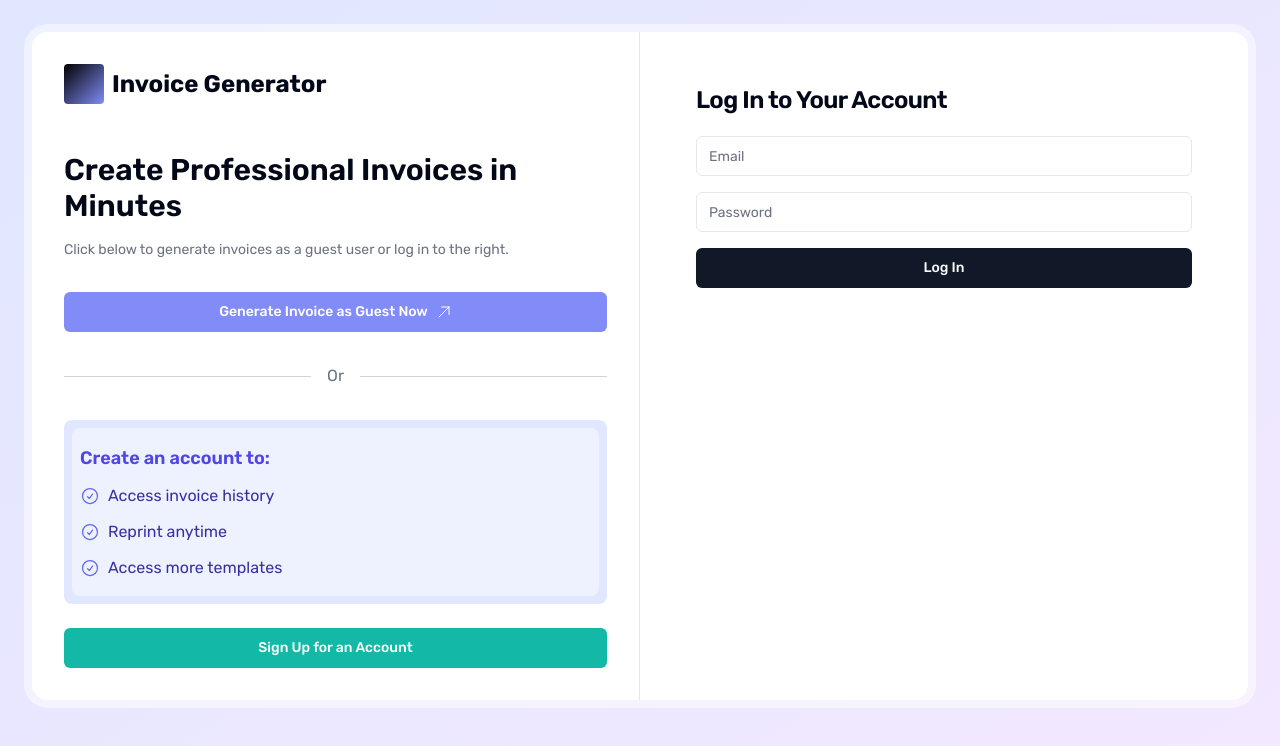
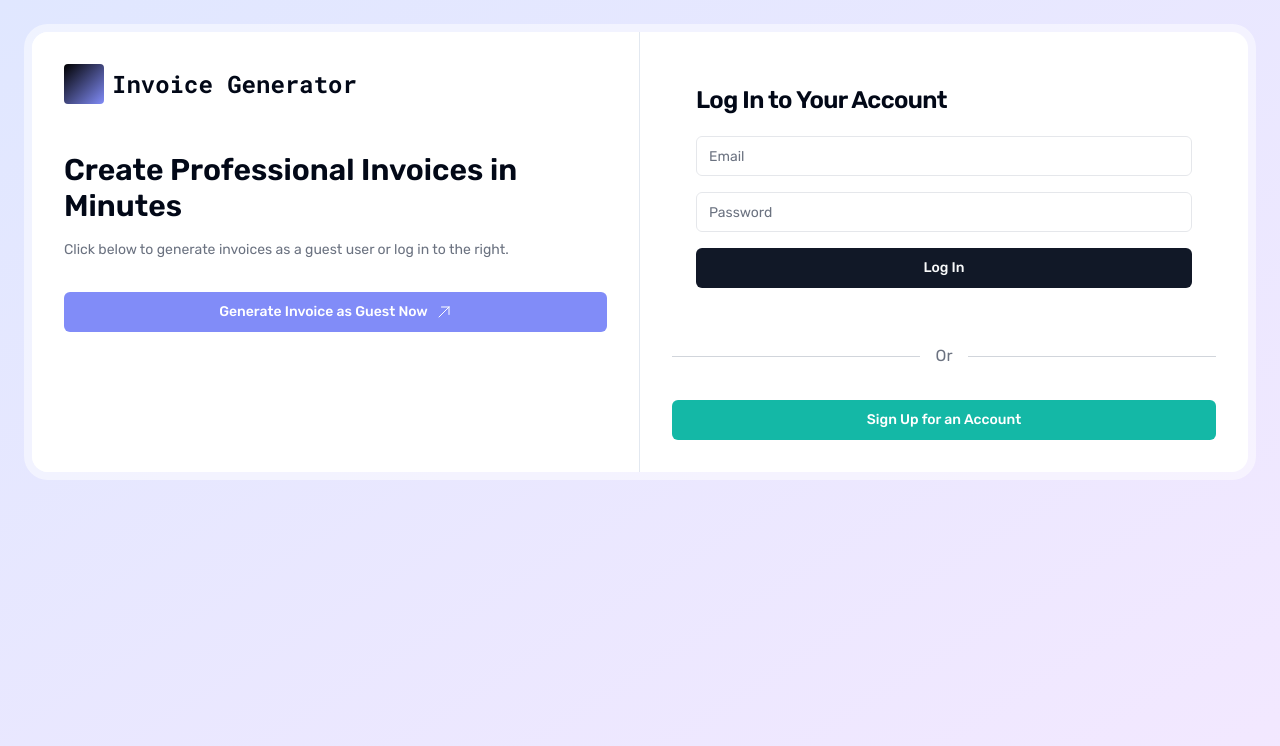
Before and after one commit to auskr4/invoice-generator, a React (Vite) app: page / in a window 1280 px wide. Shown: the top 746 px of the page. Built offline with nearby package versions, Linux system fonts and the light colour scheme; a web font is replaced by a local one; what @react-pdf/renderer would draw is missing.

Commit message:
move sign up to right side landing

```diff
--- a/src/components/InvoiceForm.tsx
+++ b/src/components/InvoiceForm.tsx
@@ -124,7 +124,7 @@ const InvoiceForm: React.FC = () => {
     <div className="p-6">
       <Card className="w-full max-w-4xl mx-auto">
         <CardHeader>
-          <CardTitle>Create New Invoice</CardTitle>
+          <CardTitle className="font-mono">Create New Invoice</CardTitle>
         </CardHeader>
         <CardContent>
           <form onSubmit={handleSubmit} className="space-y-6">
--- a/src/components/LandingPage.tsx
+++ b/src/components/LandingPage.tsx
@@ -47,7 +47,9 @@ const LandingPage: React.FC = () => {
               <div className="md:w-1/2 p-8 bg-white border-r">
                 <div className="flex items-center gap-x-2 mb-12">
                   <div className="w-10 h-10 bg-gradient-to-br from-black to-indigo-400 rounded"></div>
-                  <h1 className="text-2xl font-bold">Invoice Generator</h1>
+                  <h1 className="text-2xl font-bold font-mono">
+                    Invoice Generator
+                  </h1>
                 </div>
                 <h2 className="text-3xl font-semibold mb-4 text-mono">
                   Create Professional Invoices in Minutes
@@ -65,39 +67,6 @@ const LandingPage: React.FC = () => {
                 </Button>
 
                 {/* New divider */}
-                <div className="flex items-center my-8">
-                  <div className="flex-grow border-t border-gray-300"></div>
-                  <span className="flex-shrink mx-4 text-gray-500">Or</span>
-                  <div className="flex-grow border-t border-gray-300"></div>
-                </div>
-
-                {/* New benefits list */}
-                <div className="bg-indigo-100 rounded-lg p-2 mb-6">
-                  <div className="bg-indigo-50 rounded-lg px-2 py-4">
-                    <h3 className="text-lg font-semibold text-indigo-600 mb-3">
-                      Create an account to:
-                    </h3>
-                    <ul className="space-y-3">
-                      {accountBenefits.map((benefit, index) => (
-                        <li
-                          key={index}
-                          className="flex items-center text-indigo-800"
-                        >
-                          <CheckCircleIcon className="h-5 w-5 text-indigo-500 mr-2" />
-                          {benefit}
-                        </li>
-                      ))}
-                    </ul>
-                  </div>
-                </div>
-
-                {/* Sign Up button */}
-                <Button
-                  onClick={() => navigate("/signup")}
-                  className="w-full bg-teal-500 text-white hover:bg-teal-100 hover:text-teal-500"
-                >
-                  Sign Up for an Account
-                </Button>
               </div>
 
               {/* Right side - Login Form */}
@@ -145,6 +114,39 @@ const LandingPage: React.FC = () => {
                       </a>
                     </p> */}
                   </CardContent>
+                  <div className="flex items-center my-8">
+                    <div className="flex-grow border-t border-gray-300"></div>
+                    <span className="flex-shrink mx-4 text-gray-500">Or</span>
+                    <div className="flex-grow border-t border-gray-300"></div>
+                  </div>
+
+                  {/* New benefits list */}
+                  {/* <div className="bg-indigo-100 rounded-lg p-2 mb-6">
+                    <div className="bg-indigo-50 rounded-lg px-2 py-4">
+                      <h3 className="text-lg font-semibold text-indigo-600 mb-3">
+                        Create an account to:
+                      </h3>
+                      <ul className="space-y-3">
+                        {accountBenefits.map((benefit, index) => (
+                          <li
+                            key={index}
+                            className="flex items-center text-indigo-800"
+                          >
+                            <CheckCircleIcon className="h-5 w-5 text-indigo-500 mr-2" />
+                            {benefit}
+                          </li>
+                        ))}
+                      </ul>
+                    </div>
+                  </div> */}
+
+                  {/* Sign Up button */}
+                  <Button
+                    onClick={() => navigate("/signup")}
+                    className="w-full bg-teal-500 text-white hover:bg-teal-100 hover:text-teal-500"
+                  >
+                    Sign Up for an Account
+                  </Button>
                 </div>
               </div>
             </div>
--- a/src/components/Layout.tsx
+++ b/src/components/Layout.tsx
@@ -33,7 +33,7 @@ const Layout: React.FC = () => {
       <nav className="w-60 bg-gray-100 py-4 pl-4">
         <div className="flex items-center gap-x-4 mb-6">
           <div className="w-10 h-10 bg-gradient-to-br from-black to-indigo-400 rounded"></div>
-          <h1 className="text-lg font-semibold">Invoice Generator</h1>
+          <h1 className="text-lg font-semibold font-mono">Invoice Generator</h1>
         </div>
         <div className="space-y-2 text-zinc-500">
           <Button
```
